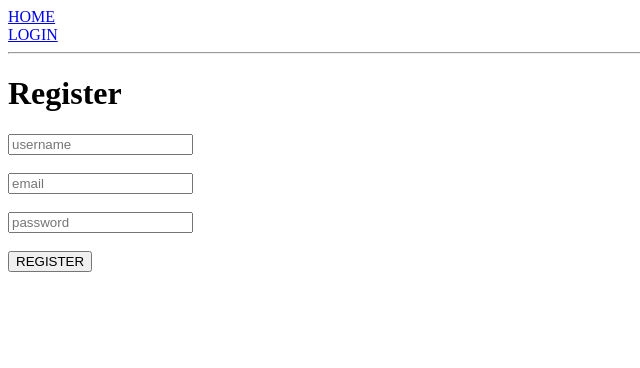
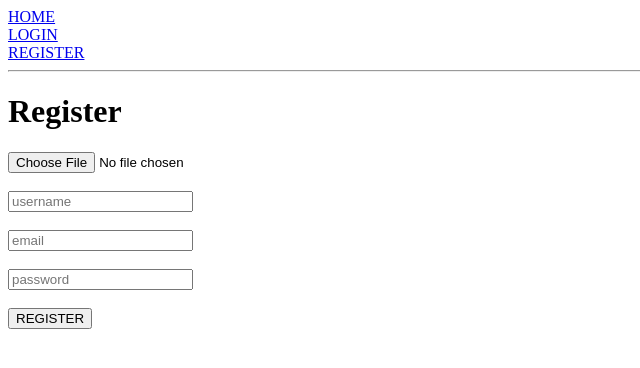
Before and after one commit to nidvar/mern-rt-chat-ui, a React (Vite) app: page /signup in a window 1280 px wide. Shown: the top 368 px of the page, without its empty margins (0-640 px from the left). Built offline with nearby package versions, Linux system fonts and the light colour scheme; no server answers.

Commit message:
sign up page added to navbar. image upload working

```diff
--- a/src/components/Header.tsx
+++ b/src/components/Header.tsx
@@ -13,7 +13,12 @@ const Header = function({logout, isLoggedIn}:{ logout: ()=> void, isLoggedIn: bo
                     <button onClick={logout}>LOGOUT</button>
                 </div>:
                 <div>
-                    <Link to='/login'>LOGIN</Link>
+                    <div>
+                        <Link to='/login'>LOGIN</Link>
+                    </div>
+                    <div>
+                        <Link to='/signup'>REGISTER</Link>
+                    </div>
                 </div>
             }
         </>
--- a/src/pages/SignUpPage.tsx
+++ b/src/pages/SignUpPage.tsx
@@ -1,4 +1,4 @@
-import { useState } from 'react';
+import { useState, useRef } from 'react';
 import { useNavigate } from 'react-router-dom';
 
 const baseURL = import.meta.env.VITE_API_BASE_URL;
@@ -7,11 +7,32 @@ const SignUpPage = function(){
 
     const navigate = useNavigate();
 
+    const fileInputRef = useRef(null);
+
     const [email, setEmail] = useState('');
     const [username, setUsername] = useState('');
     const [password, setPassword] = useState('');
 
+    const [image, setImage] = useState<string | null>(null);
+
     const [errorMessage, setErrorMessage] = useState('');
+
+    const handleImageUpload = function(e: React.ChangeEvent<HTMLInputElement>){
+        if(e.target.files && e.target.files[0]){
+            const image = e.target.files[0];
+            const reader = new FileReader();
+            reader.readAsDataURL(image);
+
+            reader.onloadend = async function(){
+                const base64Image = reader.result;
+                if(typeof base64Image === 'string'){
+                    setImage(base64Image);
+                }
+            }
+        }else{
+            console.log('no image uploaded')
+        }
+    }
 
     const handleSubmit = async function(e: React.FormEvent<HTMLFormElement>){
         e.preventDefault();
@@ -50,6 +71,18 @@ const SignUpPage = function(){
             <div>
                 <form onSubmit={handleSubmit}>
                     <h1>Register</h1>
+                    <img
+                        src={image || undefined}
+                    />
+                    <input
+                        type="file"
+                        accept="image/*"
+                        ref={fileInputRef}
+                        onChange={handleImageUpload}
+                    />
+                    <br />
+                    <br />
+
                     <input
                         type="text"
                         placeholder='username'
```
